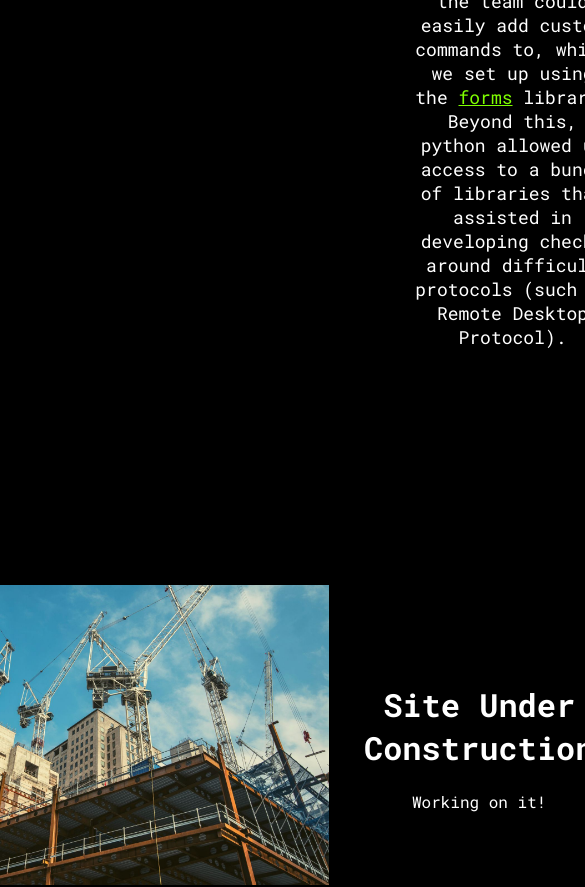
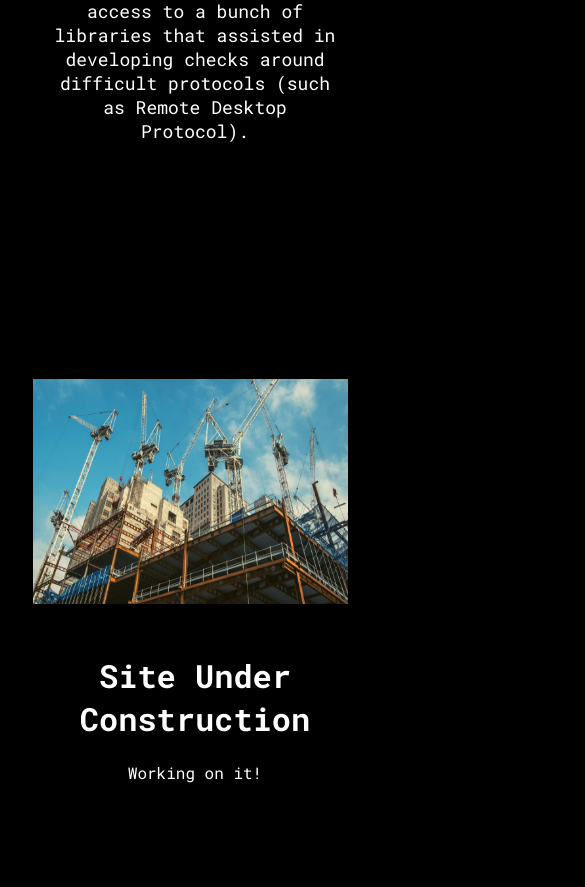
Before and after one commit to enzosromano/portfolio, a React (Create React App) app: page /projects in a window 390 px wide. Shown: the part 1726-2613 px from the top of the page, 585 px wide, since content can reach past the window. Built offline with nearby package versions, Linux system fonts and the light colour scheme.

Commit message:
misc mobile fixes

```diff
--- a/src/components/ProjectDisplay/ProjectDisplay.css
+++ b/src/components/ProjectDisplay/ProjectDisplay.css
@@ -42,3 +42,17 @@
     transform: translateX(0) !important;
     opacity: 1 !important;
 }
+
+@media only screen and (max-width: 1100px)  {
+
+    .project{
+        display: flex;
+        flex-direction: column;
+    }
+
+    .imageArea img {
+        width: 325px;
+        height: 225px;
+    }
+
+}
--- a/src/pages/About.tsx
+++ b/src/pages/About.tsx
@@ -27,6 +27,8 @@ export default function Links() {
                 </div>
             </div>
 
+            <iframe className="resumepdf" src="EnzoRomanoResume.pdf"></iframe>
+
         </div>
     )
 }
--- a/src/styles.css
+++ b/src/styles.css
@@ -111,6 +111,7 @@ body {
 .aboutText {
     font-size: 1.5rem;
     line-height: 2.5rem;
+    padding: 60px;
 }
 
 .aboutImage img{
@@ -120,6 +121,12 @@ body {
 
 .summary a {
     color: white;
+}
+
+.resumepdf {
+    height: 1000px;
+    width: 800px;
+    margin-bottom: 100px;
 }
 
 /* PROJECTS PAGE*/
@@ -193,6 +200,16 @@ body {
         margin: 0 10px 0 10px;
     }
 
+    .aboutText {
+        font-size: 1.5rem;
+        line-height: 2.5rem;
+        padding: 10px;
+    }
+
+    .resumepdf {
+        display: none;
+    }
+
 
 }
 
```
Also changed, not shown: 1 other file (tests, documents, lock files or other folders).
